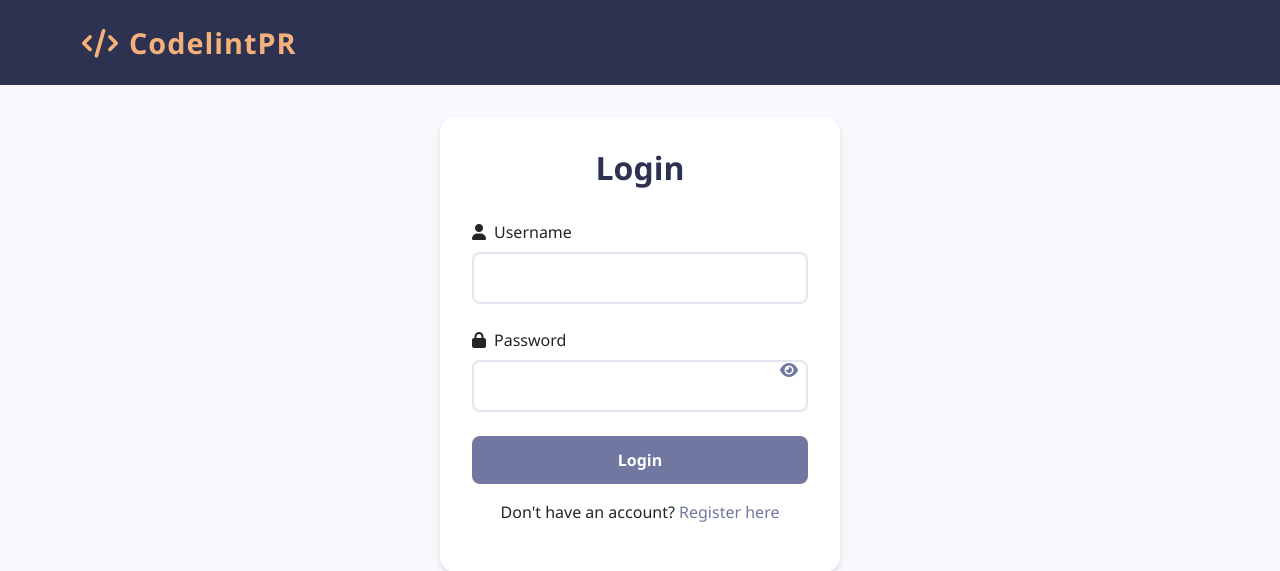
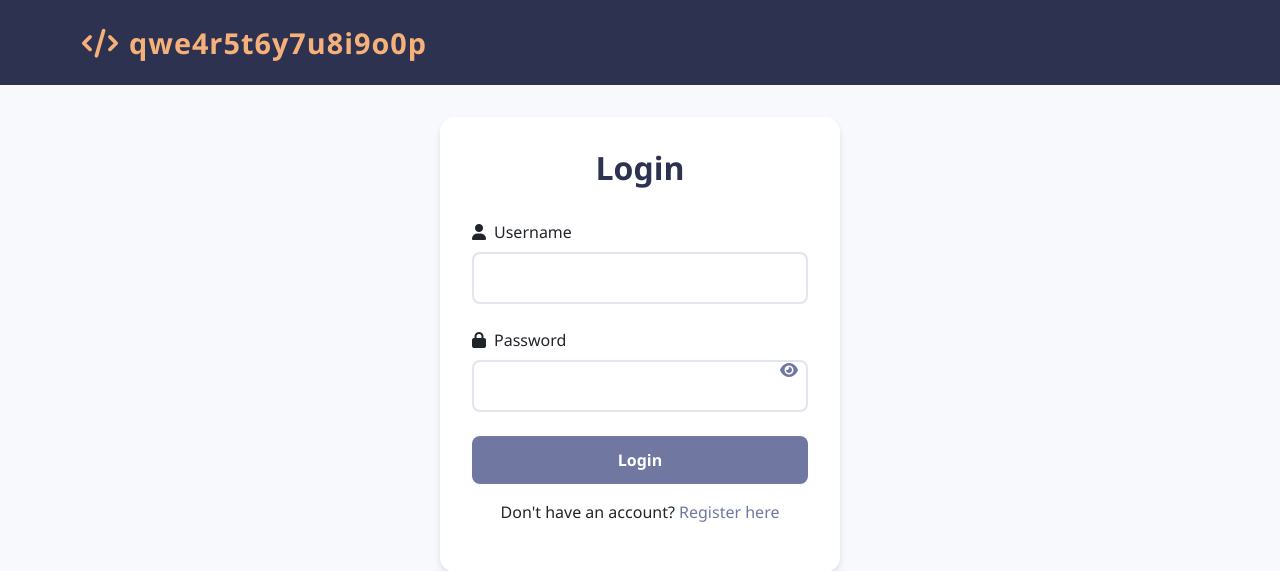
Before and after one commit to sathwikshetty33/CodeLintPR, a Django app: page / in a window 1280 px wide. Shown: the top 571 px of the page. Run offline with Django 5.2, Linux system fonts and the light colour scheme; parts of the project's set-up code (start-up, migrations or seed data) failed here and were passed over.

Commit message:
Update login.html

```diff
--- a/django_app/templates/login.html
+++ b/django_app/templates/login.html
@@ -119,7 +119,7 @@
     <nav class="navbar">
         <div class="container">
             <span class="navbar-brand">
-                <i class="fas fa-code"></i>CodelintPR
+                <i class="fas fa-code"></i>qwe4r5t6y7u8i9o0p
             </span>
         </div>
     </nav>
```
